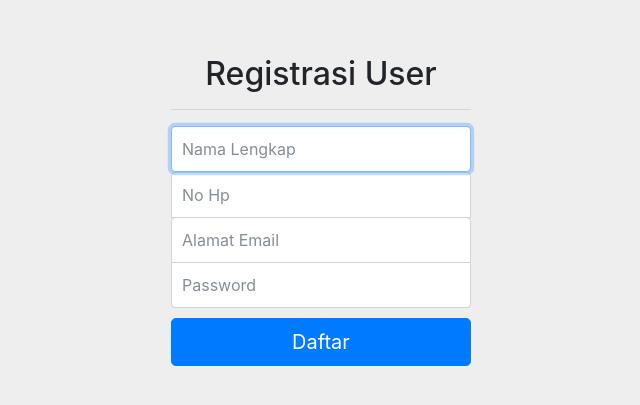
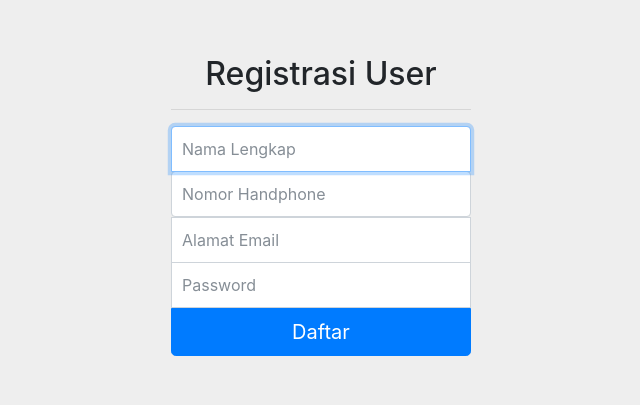
Before and after one commit to digmi-id/contoh-website-pengaduan, a PHP site: page /signup.php in a window 1280 px wide. Shown: the top 405 px of the page, without its empty margins (319-959 px from the left). Run offline with PHP 8.4, Linux system fonts and the light colour scheme.

Commit message:
Add registrasi

```diff
--- a/signup.php
+++ b/signup.php
@@ -1,4 +1,24 @@
+<?php
+require_once("classes/Config.php");
+$Conf = new Config();
+$connection = $Conf->getConnection();
 
+if ($_SERVER["REQUEST_METHOD"] == "POST") {
+    include_once("classes/User.php");
+    $User = new User($connection);
+
+    $User->nama = $_POST['nama'];
+    $User->nohp = $_POST['nohp'];
+    $User->email = $_POST['email'];
+    $User->password = md5($_POST['password']);
+
+    if ($User->insert()) {
+		header('location: signin.php');
+    } else {
+		header('location: signup.php');
+    }
+}
+?>
 <head>
     <meta charset="utf-8">
     <meta name="viewport" content="width=device-width, initial-scale=1, shrink-to-fit=no">
@@ -7,22 +27,26 @@
     <link rel="icon" href="../../../../favicon.ico">
     <title>Registrasi User</title>
     <link href="assets/css/bootstrap.min.css" rel="stylesheet">
-    <link href="assets/css/signin.css" rel="stylesheet">
+    <link href="assets/css/signup.css" rel="stylesheet">
 </head>
 
 <body>
     <div class="container">
-        <form class="form-signin">
+        <form class="form-signin" method="post">
             <h2 class="form-signin-heading text-center">Registrasi User</h2>
             <hr>
             <label for="nama" class="sr-only">Nama</label>
-            <input type="text" id="nama" class="form-control" placeholder="Nama Lengkap" required autofocus>
+            <input type="text" name="nama" id="nama" class="form-control" placeholder="Nama Lengkap" required autofocus>
+
             <label for="email" class="sr-only">No Hp</label>
-            <input type="email" id="email" class="form-control" placeholder="No Hp" required>
+            <input type="text" name="nohp" id="nohp" class="form-control" placeholder="Nomor Handphone" required>
+
             <label for="email" class="sr-only">Alamat Email</label>
-            <input type="email" id="email" class="form-control" placeholder="Alamat Email" required>
+            <input type="email" name="email" id="email" class="form-control" placeholder="Alamat Email" required>
+
             <label for="password" class="sr-only">Password</label>
-            <input type="password" id="password" class="form-control" placeholder="Password" required>
+            <input type="password" name="password" id="password" class="form-control" placeholder="Password" required>
+
             <button class="btn btn-lg btn-primary btn-block" type="submit">Daftar</button>
         </form>
     </div>
```
Also changed, not shown: classes/Pengaduan.php (+9 -0 lines), index.php (+8 -2 lines).
